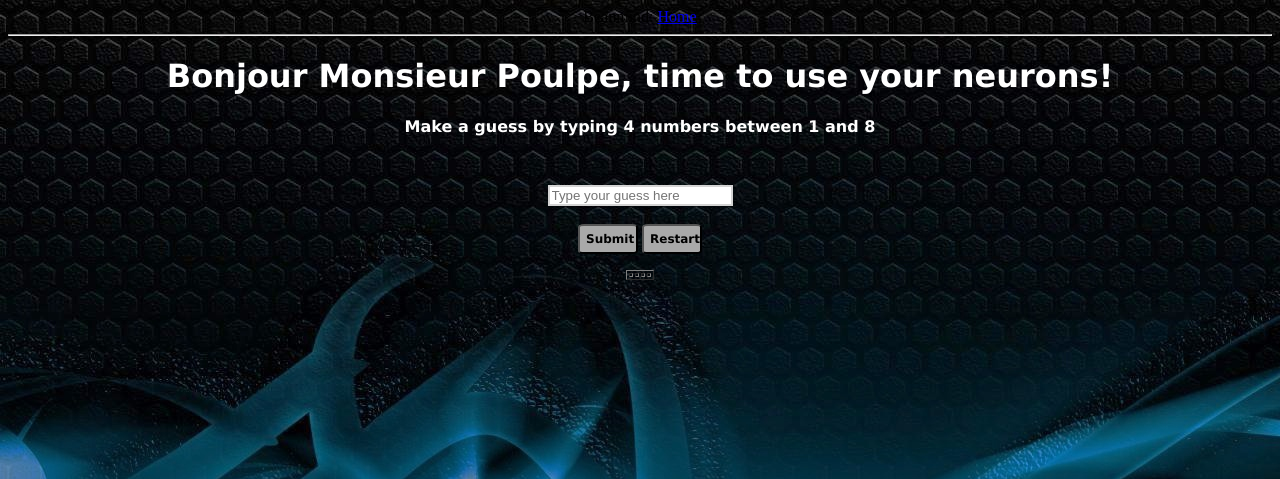
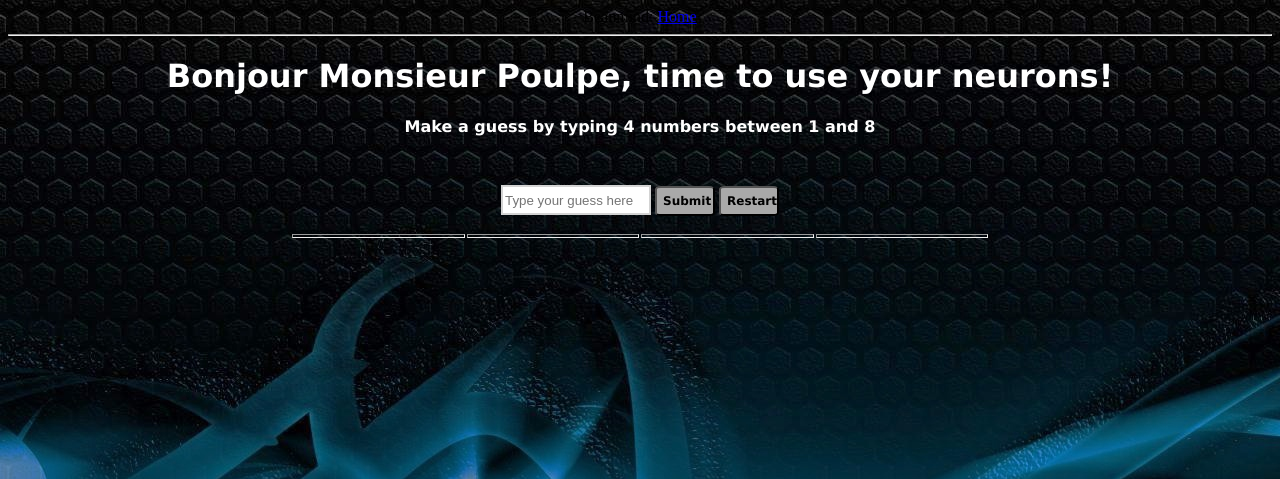
Before and after one commit to beanmind/beanmind, a Flask app: page / in a window 1280 px wide. Shown: the top 479 px of the page. Run offline with Flask 2, Linux system fonts and the light colour scheme.

Commit message:
css suite

```diff
--- a/app/static/form_1.css
+++ b/app/static/form_1.css
@@ -2,6 +2,7 @@
 
 INPUT#Button1 {
         text-align:center;
+        margin: 0 auto;
         Height: 30px;
         Width: 60px;
         background-color: #A9A9A9;
@@ -10,6 +11,8 @@
         color: black;
         border-radius:10%;
         font-weight:bold;
+
+
 
 
 
@@ -23,18 +26,24 @@
 
 INPUT#Guess {
     border: 2px solid #D3D3D3;
+    Height: 30px;
+    Width: 150px;
+
 }
+
+div div div {
+    display: inline-block;
+
+ }
 
 
 
-INPUT:invalid {
-        border: 2px solid red;
-}
 
 body{
-    text-align:center;
+
     background-image :url('mind6.jpg');
     background-color:#cccccc;
+    text-align:center;
 }
 
 h1{
@@ -59,6 +68,10 @@
   color: white;
   font-size:1em;
   margin: 0 auto;
+
+  table-layout: fixed;
+  width: 700px;
+  border: none
 }
 
 h3 {
@@ -69,7 +82,10 @@
   font-size:1em;
 }
 
-INPUT#winner {
-    border-style:outset;
-    margin : 10px 0 ;
+moi {
+    position:relative;
+    margin: auto;
+    text-align:center;
+    border: 2px green;
+
 }
--- a/app/templates/index.html
+++ b/app/templates/index.html
@@ -20,10 +20,10 @@
 			<form name="input" action="/index" method="post">
 				<h2> {{check_guess }} Make a guess by typing 4 numbers between 1 and 8 </h2>
                 <br> </br>
-                <input type="text" name="Guess" placeholder="Type your guess here" ID = "guess" >
-                <br> </br>
-				<input type="submit" value="Submit" ID="Button1" >
-                <input type="reset" value="Restart" ID="Button1">
+                <div><input type="text" name="Guess" placeholder="Type your guess here" ID = "guess" ></div>
+
+				<div><input type="submit" value="Submit" ID="Button1" ></div>
+                <div><input type="reset" value="Restart" ID="Button1"></div>
 			</form>
 		</div>
 	</div>
@@ -35,17 +35,16 @@
                     <th> {{Guess_form}} </th>
                     <th> {{Number_of_Reds}} </th>
                     <th> {{Number_of_Whites}} </th>
-
+                </tr>
                 {% if red == 4 %}
                 <tr>
-                   <img src= "/static/mind3win.png" / ID= "winner">
+                   <img src= "/static/mind7.jpg" ID= "moi"/>
                 </tr>
                 {% endif%}
 
             </thead>
             <tbody>
                 {% for attempt_num in attempt_number %}
-
                 <tr>
                     <td>{{ generalist[attempt_num][0] }}</td>
                     <td>{{ generalist[attempt_num][1] }}</td>
```
Also changed, not shown: app/static/mind5.jpg (deleted), app/static/mind7.jpg (added).
